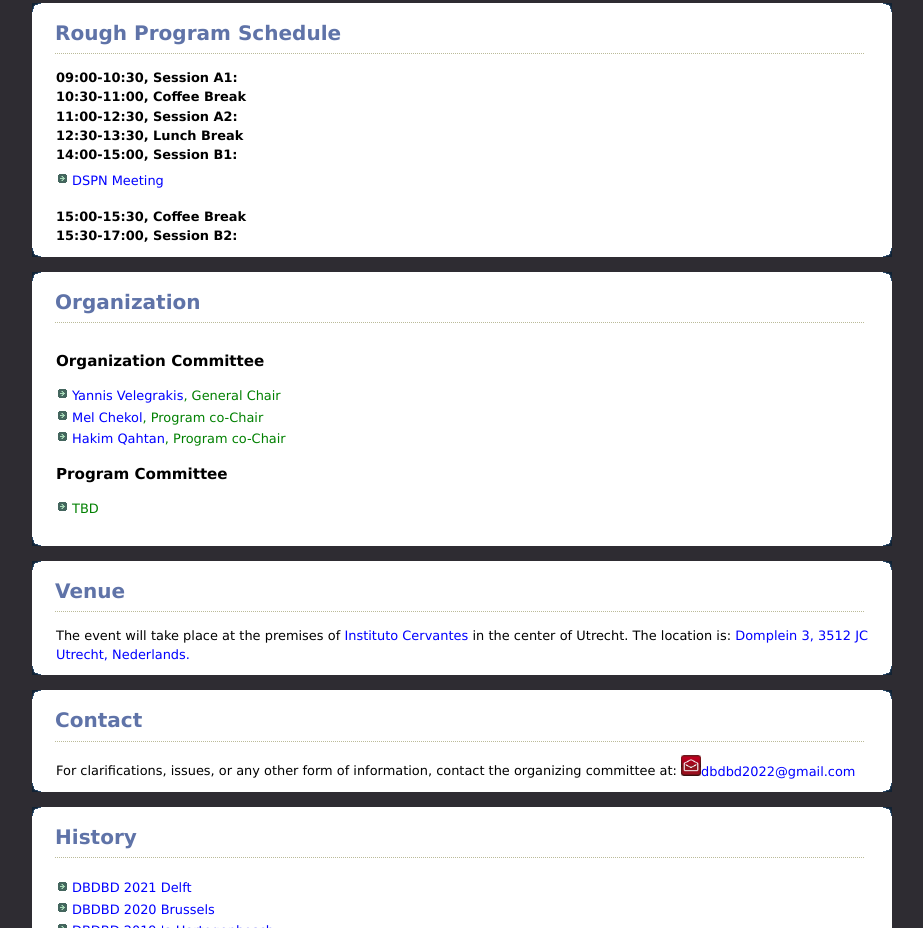
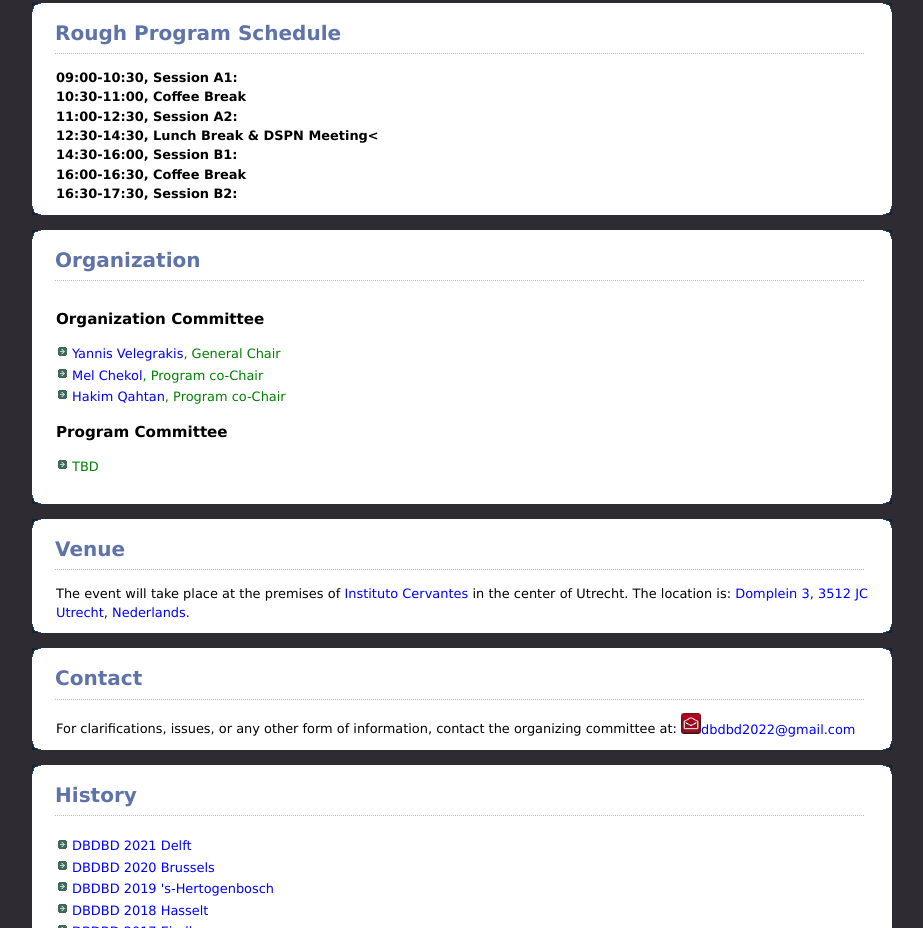
Before and after one commit to DBDBD2022/dbdbd2022.github.io, a plain HTML site: page index.html in a window 1280 px wide. Shown: the part 1339-2267 px from the top of the page, without its empty margins (178-1101 px from the left). Drawn offline with Linux system fonts and the light colour scheme.

Commit message:
Update index.html

```diff
--- a/index.html
+++ b/index.html
@@ -144,13 +144,10 @@ Due to the cooperation between SIKS and the local organization, registration for
 <b>09:00-10:30, Session A1:</b><br/>
 <b>10:30-11:00, Coffee Break</b><br/>
 <b>11:00-12:30, Session A2:</b><br/>
-<b>12:30-13:30, Lunch Break</b><br/>
-<b>14:00-15:00, Session B1:</b><br/>
-<ul>
-	<li><span class="pubAuthors"></span> <a href="">DSPN Meeting</a></li>
-</ul>
-<b>15:00-15:30, Coffee Break</b><br/>
-<b>15:30-17:00, Session B2:</b><br/>
+<b>12:30-14:30, Lunch Break & DSPN Meeting<</b><br/>
+<b>14:30-16:00, Session B1:</b><br/>
+<b>16:00-16:30, Coffee Break</b><br/>
+<b>16:30-17:30, Session B2:</b><br/>
 
 
 </div>
```
